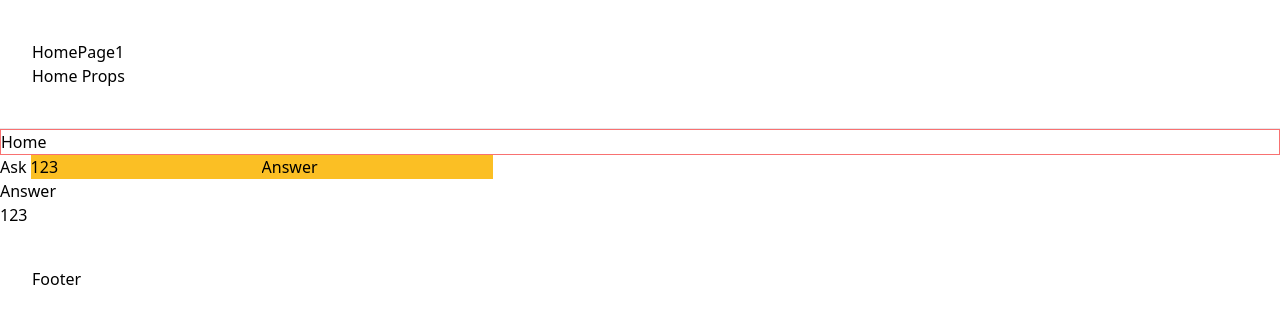
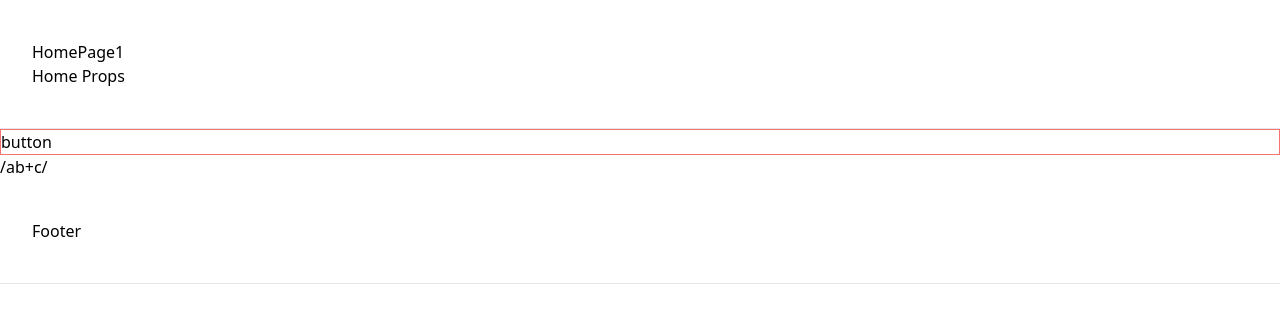
Before and after one commit to techighpark/vite_layout, a Vue app: page / in a window 1280 px wide. Shown: the top 324 px of the page. Built offline with nearby package versions, Linux system fonts and the light colour scheme.

Commit message:
vue-meta install

```diff
--- a/package.json
+++ b/package.json
@@ -12,6 +12,7 @@
     "axios": "^0.27.2",
     "clsx": "^1.2.1",
     "vue": "^3.2.37",
+    "vue-meta": "^2.4.0",
     "vue-router": "^4.1.5",
     "vuex-persistedstate": "^4.1.0"
   },
--- a/src/App.vue
+++ b/src/App.vue
@@ -1,30 +1,45 @@
 <script setup>
-import Children1 from '@/views/Children1.vue';
-import { h } from 'vue';
+import { computed, ref, watch } from 'vue';
 
-const p = h( 'div', {
-  id: 'foo',
-  innerHTML: 'hello',
-  '.name': 'some-name',
-  style: { color: 'red' },
-  onClick: () => {
-    console.log( 'click' );
-  },
+const re = new RegExp( 'ab+c' );
+const regexTest = /^[ㄱ-ㅎ|가-힣|a-z|A-Z|0-9|]+$/;
+regexTest.test( '한글' );
+
+const count = ref( 1 );
+const plusCount = computed( {
+	get: () => count.value + 10,
+	set: ( val ) => {
+		count.value = val - 100;
+	},
 } );
+console.group( 'before' );
+// plusCount.value = plusCount.get
+console.log( 'before count : ', count.value );
+console.log( 'before computed: ', plusCount.value );
+console.groupEnd();
+// plusCount.value = * : plusCount.set
+plusCount.value = 500;
+console.group( 'after' );
+console.log( 'after count : ', count.value );
+console.log( 'after computed: ', plusCount.value );
+console.groupEnd();
 
-function render() {
-  return h( 'div', [ p ] );
-}
-
-render();
+watch( count, ( newVal, oldVal ) => {
+	console.group( 'watch' );
+	console.log( 'new', newVal );
+	console.log( 'old', oldVal );
+	console.log( count.value );
+	console.groupEnd( 'watch end' );
+} );
 </script>
 
 <template>
-  <layout>
-    <div class="border border-red-400">
-      <router-view/>
-      <router-view name="rightBar"></router-view>
-    </div>
-    <children1/>
-  </layout>
+	<layout>
+		<div class="border border-red-400">
+			<button @click="count++">button</button>
+			<!--			<router-view/>-->
+			<!--			<router-view name="rightBar"></router-view>-->
+		</div>
+		{{ re }}
+	</layout>
 </template>
```
Also changed, not shown: 1 other file (tests, documents, lock files or other folders).
